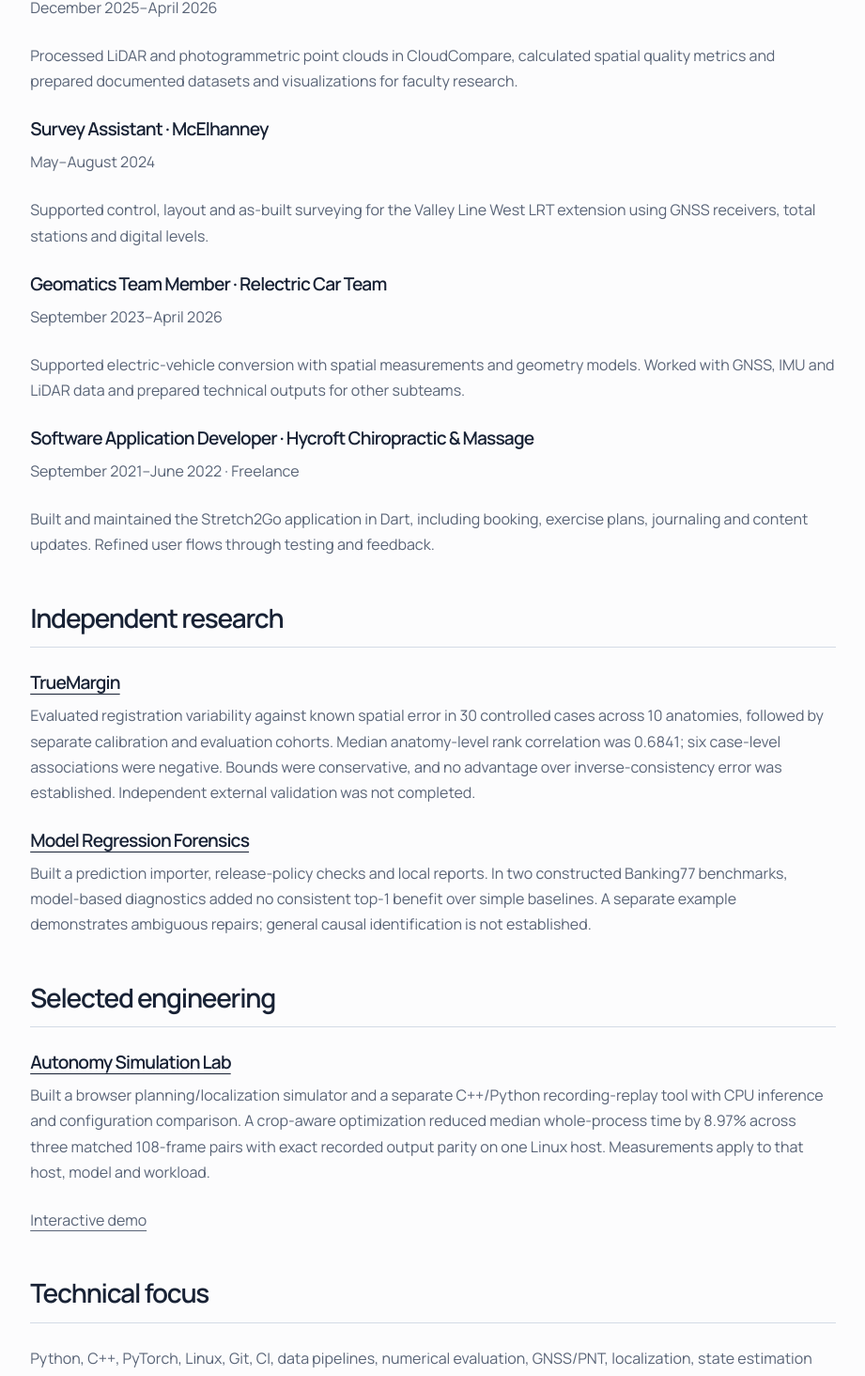
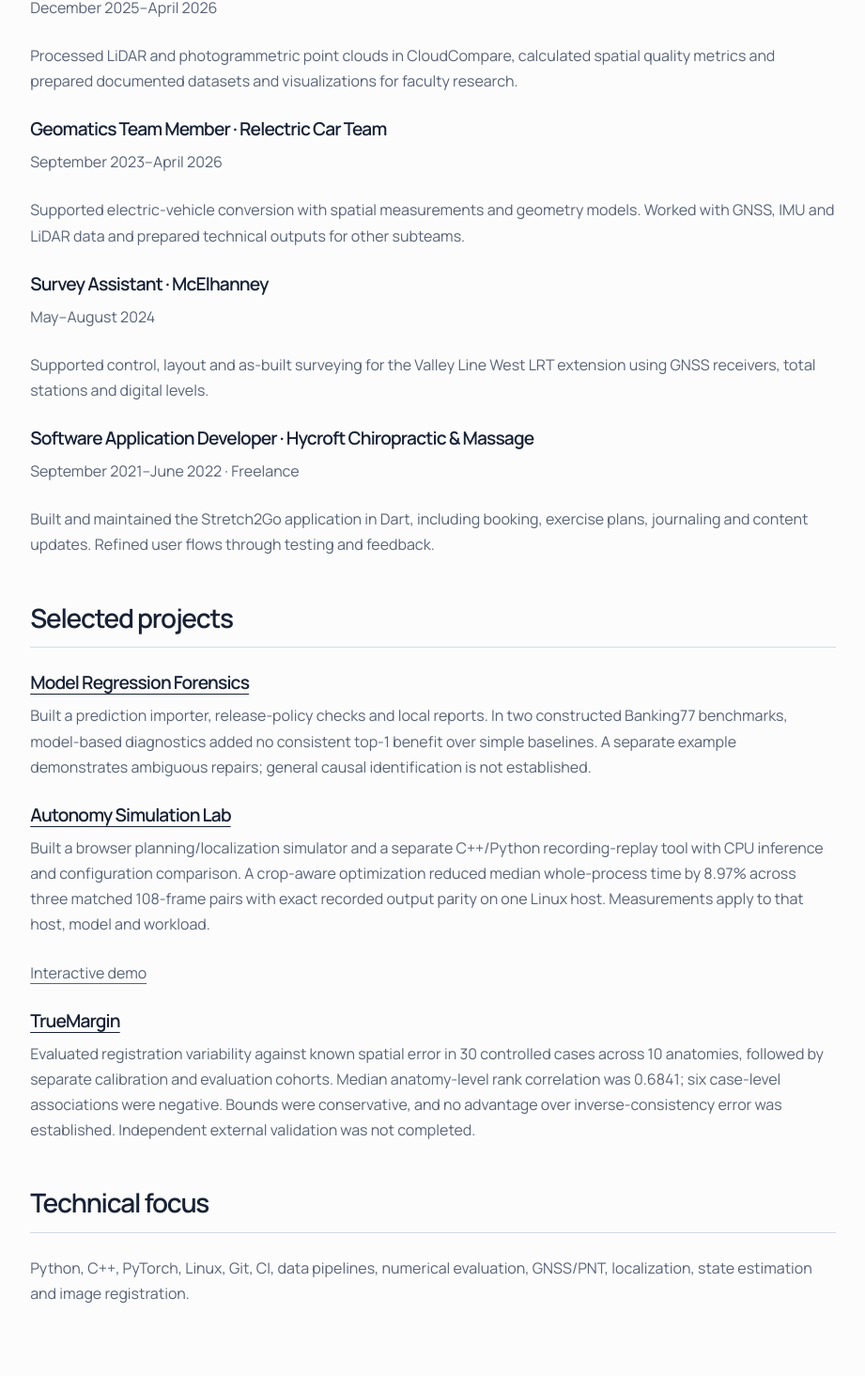
Before and after one commit to Kushrishi/kushrishi.com, a Next.js app: page /cv in a window 1280 px wide. Shown: the part 959-2423 px from the top of the page at 94% size, without its empty margins (179-1100 px from the left). Built offline with nearby package versions, Linux system fonts and the light colour scheme.

Commit message:
Use consistent selected-project order in CV (#40)

```diff
--- a/app/cv/page.tsx
+++ b/app/cv/page.tsx
@@ -57,14 +57,14 @@ export default function CVPage() {
           <p>Processed LiDAR and photogrammetric point clouds in CloudCompare, calculated spatial quality metrics and prepared documented datasets and visualizations for faculty research.</p>
         </article>
         <article>
+          <h3>Geomatics Team Member · Relectric Car Team</h3>
+          <p>September 2023–April 2026</p>
+          <p>Supported electric-vehicle conversion with spatial measurements and geometry models. Worked with GNSS, IMU and LiDAR data and prepared technical outputs for other subteams.</p>
+        </article>
+        <article>
           <h3>Survey Assistant · McElhanney</h3>
           <p>May–August 2024</p>
           <p>Supported control, layout and as-built surveying for the Valley Line West LRT extension using GNSS receivers, total stations and digital levels.</p>
-        </article>
-        <article>
-          <h3>Geomatics Team Member · Relectric Car Team</h3>
-          <p>September 2023–April 2026</p>
-          <p>Supported electric-vehicle conversion with spatial measurements and geometry models. Worked with GNSS, IMU and LiDAR data and prepared technical outputs for other subteams.</p>
         </article>
         <article>
           <h3>Software Application Developer · Hycroft Chiropractic &amp; Massage</h3>
@@ -75,23 +75,19 @@ export default function CVPage() {
 
       <section className="print-research">
         <p className="print-only cv-continuation">Kush Rishi · kushrishi.com · Projects and skills</p>
-        <h2>Independent research</h2>
-        <article>
-          <h3><Link href="/research/truemargin" prefetch={false}>TrueMargin</Link></h3>
-          <p>Evaluated registration variability against known spatial error in 30 controlled cases across 10 anatomies, followed by separate calibration and evaluation cohorts. Median anatomy-level rank correlation was 0.6841; six case-level associations were negative. Bounds were conservative, and no advantage over inverse-consistency error was established. Independent external validation was not completed.</p>
-        </article>
+        <h2>Selected projects</h2>
         <article>
           <h3><Link href="/research/model-regression-forensics" prefetch={false}>Model Regression Forensics</Link></h3>
           <p>Built a prediction importer, release-policy checks and local reports. In two constructed Banking77 benchmarks, model-based diagnostics added no consistent top-1 benefit over simple baselines. A separate example demonstrates ambiguous repairs; general causal identification is not established.</p>
         </article>
-      </section>
-
-      <section>
-        <h2>Selected engineering</h2>
         <article>
           <h3><a href="https://github.com/Kushrishi/autonomy-simulation-lab">Autonomy Simulation Lab</a></h3>
           <p>Built a browser planning/localization simulator and a separate C++/Python recording-replay tool with CPU inference and configuration comparison. A crop-aware optimization reduced median whole-process time by 8.97% across three matched 108-frame pairs with exact recorded output parity on one Linux host. Measurements apply to that host, model and workload.</p>
           <p><a href="https://kushrishi.github.io/autonomy-simulation-lab/">Interactive demo</a></p>
+        </article>
+        <article>
+          <h3><Link href="/research/truemargin" prefetch={false}>TrueMargin</Link></h3>
+          <p>Evaluated registration variability against known spatial error in 30 controlled cases across 10 anatomies, followed by separate calibration and evaluation cohorts. Median anatomy-level rank correlation was 0.6841; six case-level associations were negative. Bounds were conservative, and no advantage over inverse-consistency error was established. Independent external validation was not completed.</p>
         </article>
       </section>
 
```
